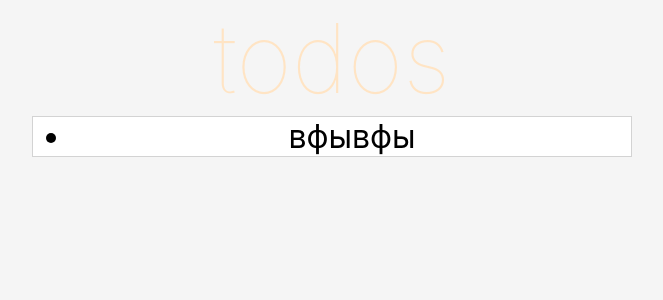
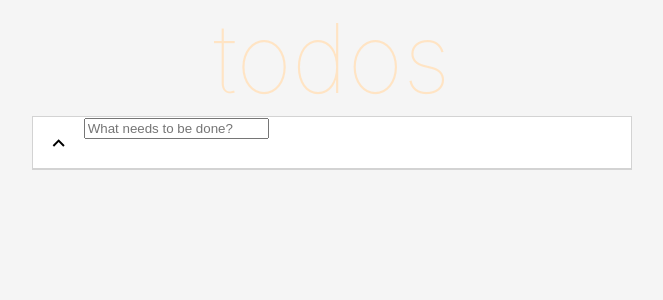
Before and after one commit to kkhyroe/todo, a React (Create React App) app: page / in a window 1280 px wide. Shown: the top 300 px of the page, without its empty margins (308-971 px from the left). Built offline with nearby package versions, Linux system fonts and the light colour scheme.

Commit message:
Add Input component and localStorage

```diff
--- a/src/App.tsx
+++ b/src/App.tsx
@@ -1,9 +1,11 @@
-import React from 'react';
-import './App.css';
+import React, { useEffect, useState } from "react";
+import "./App.css";
 import Header from "./components/Header";
 import styled from "styled-components";
 import Wrapper from "./components/Wrapper";
 import TodoList from "./components/TodoList";
+import Input from "./components/Input";
+import { useStore } from "./store";
 
 const Container = styled.div`
   max-width: 600px;
@@ -12,13 +14,25 @@ const Container = styled.div`
   height: 100vh;
   display: flex;
   flex-flow: column;
-`
+`;
 
 function App() {
+  const { store, setStore, addToStore } = useStore();
+  const [displayList, setDisplayList] = useState(true);
+
+  const onDisplayListClick = () => setDisplayList(!displayList);
+
   return (
     <Container className="App">
       <Header />
-      <Wrapper><TodoList /></Wrapper>
+      <Wrapper>
+        <Input
+          addTodo={addToStore}
+          displayState={displayList}
+          onButtonClick={onDisplayListClick}
+        />
+        {displayList && <TodoList store={store} />}
+      </Wrapper>
       {/*<header className="App-header">*/}
       {/*  <img src={logo} className="App-logo" alt="logo" />*/}
       {/*  <p>*/}
--- /dev/null
+++ b/src/components/Input.tsx
@@ -0,0 +1,52 @@
+import styled from "styled-components";
+import { useState } from "react";
+import ExpandIcon from "../assets/expand_more.svg";
+
+const Container = styled.div`
+  display: flex;
+`;
+
+const IconButton = styled.button<{ $active?: boolean }>`
+  background-color: transparent;
+  cursor: pointer;
+  outline: none;
+  border: none;
+  padding: 1em;
+  display: flex;
+  transition: 500ms all;
+  transform: ${(props) => (props.$active ? "rotate(-180deg)" : "none")};
+`;
+
+const Input = ({
+  addTodo,
+  onButtonClick,
+  displayState,
+}: {
+  addTodo: (value: string) => void;
+  onButtonClick: () => void;
+  displayState: boolean;
+}) => {
+  const [value, setValue] = useState<string>("");
+
+  return (
+    <Container>
+      <IconButton onClick={onButtonClick} $active={displayState}>
+        <img src={ExpandIcon} alt="Dropdown Icon" />
+      </IconButton>
+      <form
+        onSubmit={(e) => {
+          e.preventDefault();
+          addTodo(value);
+        }}
+      >
+        <input
+          placeholder="What needs to be done?"
+          value={value}
+          onChange={(e) => setValue(e.target.value)}
+        />
+      </form>
+    </Container>
+  );
+};
+
+export default Input;
--- a/src/components/TodoItem.tsx
+++ b/src/components/TodoItem.tsx
@@ -2,10 +2,11 @@ import styled from "styled-components";
 
 const Item = styled.li`
   font-size: 2em;
-`
+  list-style-type: none;
+`;
 
-const TodoItem = () => {
-  return <Item>вфывфы</Item>
-}
+const TodoItem = ({ text }: { text?: string }) => {
+  return <Item>{text}</Item>;
+};
 
-export default TodoItem
+export default TodoItem;
--- a/src/components/TodoList.tsx
+++ b/src/components/TodoList.tsx
@@ -1,13 +1,20 @@
-import {ReactNode} from "react";
 import styled from "styled-components";
 import TodoItem from "./TodoItem";
+import { TodoItemProps } from "../types";
 
 const List = styled.ul`
-  margin: 0
-`
+  margin: 0;
+  padding: 0;
+`;
 
-const TodoList = () => {
-  return <List><TodoItem/></List>
-}
+const TodoList = ({ store }: { store: TodoItemProps[] }) => {
+  return (
+    <List>
+      {store.map((item) => (
+        <TodoItem text={item.text} />
+      ))}
+    </List>
+  );
+};
 
-export default TodoList
+export default TodoList;
--- a/src/components/Wrapper.tsx
+++ b/src/components/Wrapper.tsx
@@ -1,11 +1,17 @@
-import {ReactNode} from "react";
+import { ReactNode } from "react";
 import styled from "styled-components";
 
 const Container = styled.main`
   background-color: white;
   border: 1px solid lightgrey;
-`
 
-const Wrapper = ({children}: {children?: ReactNode}) => <Container>{children}</Container>
+  & :is(div, li):not(:last-child) {
+    border-bottom: 1px solid lightgrey;
+  }
+`;
 
-export default Wrapper
+const Wrapper = ({ children }: { children?: ReactNode }) => (
+  <Container>{children}</Container>
+);
+
+export default Wrapper;
--- /dev/null
+++ b/src/store.ts
@@ -0,0 +1,22 @@
+import { useEffect, useState } from "react";
+import { TodoItemProps } from "./types";
+
+export const useStore = () => {
+  const [store, setStore] = useState<TodoItemProps[]>([]);
+
+  useEffect(() => {
+    const data = localStorage.getItem("store");
+    if (data) setStore(JSON.parse(data));
+  }, []);
+
+  useEffect(() => {
+    if (store.length) localStorage.setItem("store", JSON.stringify(store));
+  }, [store]);
+
+  const addToStore = (value: string) =>
+    setStore([...store].concat({ text: value, checked: false }));
+
+  const clearStore = () => setStore([]);
+
+  return { store, addToStore, clearStore, setStore };
+};
--- /dev/null
+++ b/src/types/index.ts
@@ -0,0 +1,4 @@
+export type TodoItemProps = {
+  text: string;
+  checked: boolean;
+};
```
Also changed, not shown: src/assets/expand_more.svg (added).
